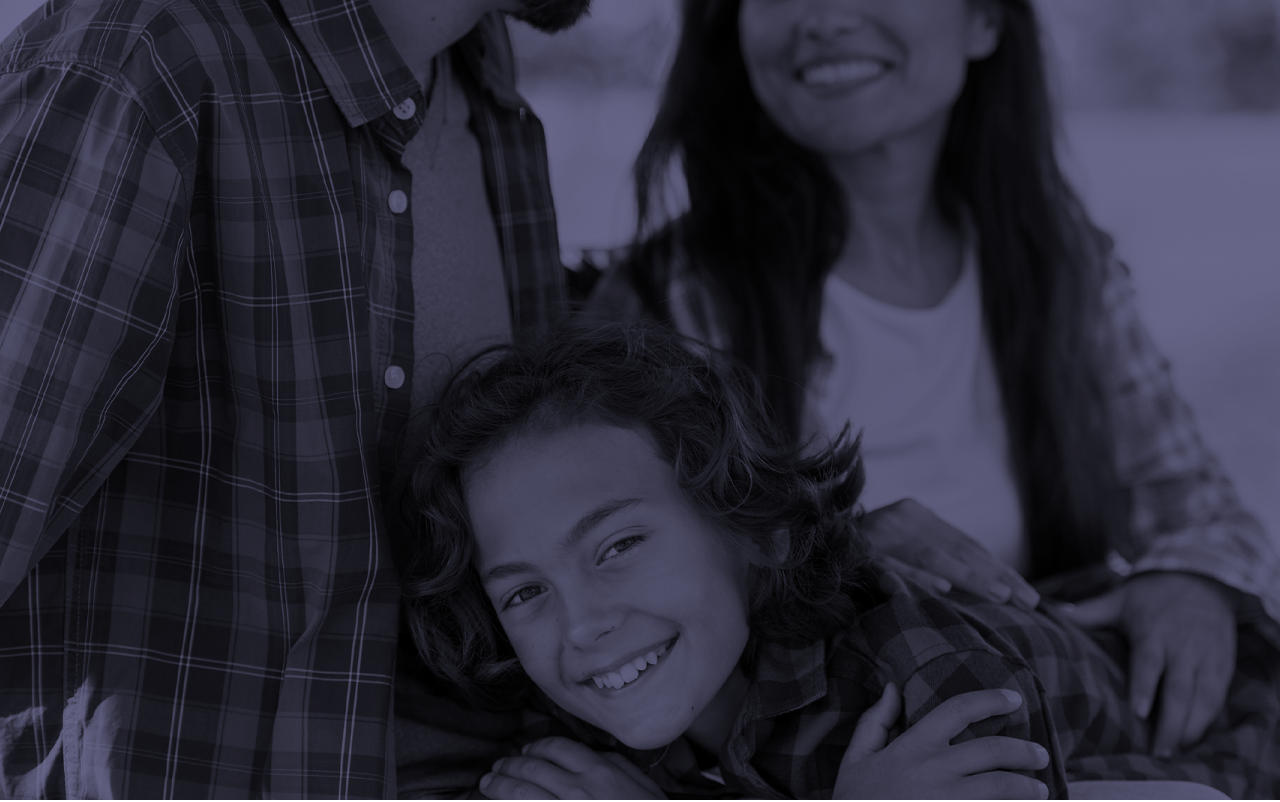
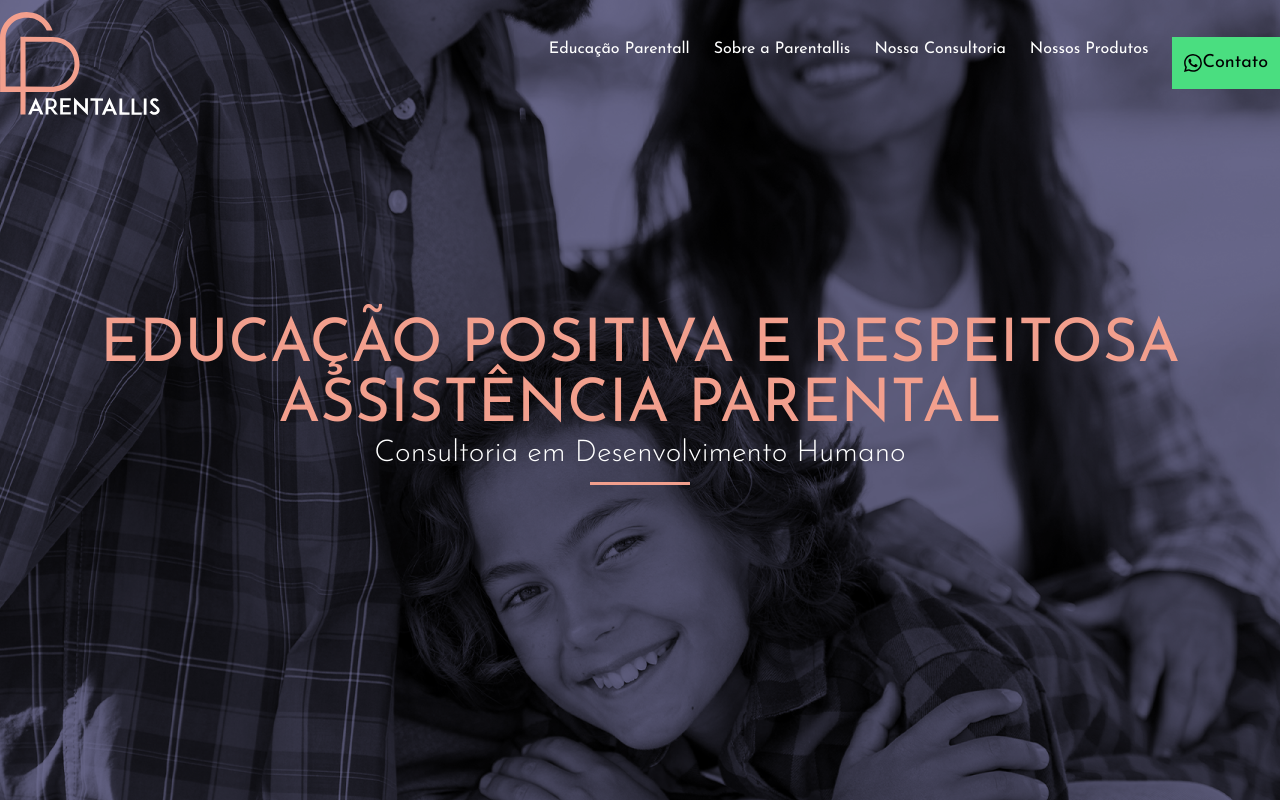
Before and after one commit to rafalopesdev/teste-parentallis, a React (Vite) app: page / in a window 1280 px wide. Shown: the top 802 px of the page. Built offline with nearby package versions, Linux system fonts and the light colour scheme.

Commit message:
update section

```diff
--- a/package.json
+++ b/package.json
@@ -11,7 +11,8 @@
   },
   "dependencies": {
     "react": "^18.2.0",
-    "react-dom": "^18.2.0"
+    "react-dom": "^18.2.0",
+    "react-icons": "^5.0.1"
   },
   "devDependencies": {
     "@types/react": "^18.2.55",
--- a/src/App.css
+++ b/src/App.css
@@ -1,10 +1,12 @@
-.line-before::after {
+.line::after {
   content: '';
   width: 100px;
   height: 3px;
   background: green;
   display: block;
   margin: 0 auto;
+  background: #f29f8d;
+  margin-top: 10px;
 }
 h2 {
   font-weight: 600;
@@ -14,3 +16,10 @@ p {
   font-size: 1rem;
   font-weight: 400;
 }
+.menu li {
+  color: #ffff;
+  transition: 0.1s ease-in;
+}
+.menu li:hover {
+  color: #f29f8d;
+}
--- a/src/App.jsx
+++ b/src/App.jsx
@@ -1,16 +1,23 @@
 import './App.css';
 import About from './components/About';
 import Banner from './components/Banner';
+import BannerFooter from './components/BannerFooter';
 import BannerSecond from './components/BannerSecond';
+import BannerThird from './components/BannerThird';
 import Consultoria from './components/Consultoria';
 import Fernanda from './components/Fernanda';
+import Footer from './components/Footer';
+import Nav from './components/Nav';
+import Podcast from './components/Podcast';
 import Produtos from './components/Produtos';
 import Proposito from './components/Proposito';
 import Video from './components/Video';
+import Youtube from './components/Youtube';
 
 function App() {
   return (
     <div>
+      <Nav />
       <Banner />
       <Video />
       <About />
@@ -19,6 +26,11 @@ function App() {
       <BannerSecond />
       <Consultoria />
       <Produtos />
+      <BannerThird />
+      <Youtube />
+      <Podcast />
+      <BannerFooter />
+      <Footer />
     </div>
   );
 }
--- a/src/components/Banner.jsx
+++ b/src/components/Banner.jsx
@@ -1,13 +1,20 @@
 import ImgFamilyTop from '../assets/mother.png';
-// import Nav from './Nav';
 
 const Banner = () => {
   return (
-    <div className="w-full h-screen relative">
+    <div className="w-full h-screen relative flex items-center justify-center">
+      <div className="absolute container">
+        <h1 className="text-[#F29F8D] text-6xl text-center">
+          EDUCAÇÃO POSITIVA E RESPEITOSA<br></br>ASSISTÊNCIA PARENTAL
+        </h1>
+        <span className="line text-center m-auto block text-white text-3xl font-light">
+          Consultoria em Desenvolvimento Humano
+        </span>
+      </div>
       <img
         src={ImgFamilyTop}
         alt="Família"
-        className="w-full h-full object-cover absolute"
+        className="w-full h-full object-cover"
       />
     </div>
   );
--- /dev/null
+++ b/src/components/BannerFooter.jsx
@@ -0,0 +1,13 @@
+import React from 'react';
+import BannerSec from '../assets/bg-banner-second.png';
+
+const BannerFooter = () => {
+  return (
+    <div className="w-full h-full relative flex items-center">
+      <div className="container m-auto absolute bg-green-400"></div>
+      <img src={BannerSec} alt="Família" className="w-full -z-10" />
+    </div>
+  );
+};
+
+export default BannerFooter;
--- /dev/null
+++ b/src/components/BannerThird.jsx
@@ -0,0 +1,18 @@
+import React from 'react';
+import BannerSec from '../assets/bg-banner-second.png';
+
+const BannerThird = () => {
+  return (
+    <div className="w-full h-full relative flex items-center">
+      <div className="container m-auto absolute bg-green-400">
+        <h2 className="text-center">
+          Maternar é antes de tudo se auto educar para sempre
+        </h2>
+        <p className="text-center">Fernanda Bardela</p>
+      </div>
+      <img src={BannerSec} alt="Família" className="w-full -z-10" />
+    </div>
+  );
+};
+
+export default BannerThird;
--- /dev/null
+++ b/src/components/Footer.jsx
@@ -0,0 +1,53 @@
+import { FaLinkedin, FaSpotify, FaYoutube } from 'react-icons/fa';
+import { AiFillInstagram } from 'react-icons/ai';
+import { MdEmail } from 'react-icons/md';
+import { BsWhatsapp } from 'react-icons/bs';
+
+const Footer = () => {
+  return (
+    <div className="w-full h-full bg-[#283959]">
+      <div className="container m-auto flex justify-center">
+        <div className="bg-[#8EA3BF] rounded-xl relative -top-16 w-full max-w-xl p-5">
+          <h2 className="text-center text-[#283959]">Quer saber mais?</h2>
+          <p className="text-center text-white">
+            Clique aqui para falar com a gente
+          </p>
+          <div className="bg-white flex items-center rounded-lg justify-between p-3">
+            <div className="flex items-center gap-3">
+              <BsWhatsapp className="text-3xl" />
+              Falar com a Parentallis
+            </div>
+            <a href="" className="h-full p-3 bg-[#0B2550] text-white">
+              Clique aqui
+            </a>
+          </div>
+        </div>
+      </div>
+      <div className="container m-auto flex justify-between items-center text-white  pb-5">
+        <p>© Parentallis 2023 - Todos os direitos reservados</p>
+        <div className="flex items-center gap-24 text-2xl text-[#F29F8D]">
+          <div className="flex gap-3 items-center">
+            <MdEmail />
+            <p className="text-white">parentallis@outlook.com</p>
+          </div>
+          <div className="flex flex-row gap-3">
+            <a href="">
+              <FaYoutube />
+            </a>
+            <a href="">
+              <FaSpotify />
+            </a>
+            <a href="">
+              <AiFillInstagram />
+            </a>
+            <a href="">
+              <FaLinkedin />
+            </a>
+          </div>
+        </div>
+      </div>
+    </div>
+  );
+};
+
+export default Footer;
--- a/src/components/Nav.jsx
+++ b/src/components/Nav.jsx
@@ -1,23 +1,30 @@
-import React from 'react';
+import Logo from '../assets/logo.svg';
+import { BsWhatsapp } from 'react-icons/bs';
 
 const Nav = () => {
   return (
-    <div className="w-full bg-green-400 fixed">
-      <nav className="container m-auto flex justify-between pt-3 pb-3">
-        <h1>Logotipo</h1>
-        <ul className="flex">
+    <div className="w-full fixed z-10">
+      <nav className="container m-auto flex items-center justify-between pt-3 pb-3 ">
+        <a href="">
+          <img src={Logo} width={160} alt="Logo Parentallis" />
+        </a>
+        <ul className="flex gap-6 menu">
           <li>
-            <a href="">Home</a>
+            <a href="">Educação Parentall</a>
           </li>
           <li>
-            <a href="">Home</a>
+            <a href="">Sobre a Parentallis</a>
           </li>
           <li>
-            <a href="">Home</a>
+            <a href="">Nossa Consultoria</a>
           </li>
           <li>
-            <a href="">Home</a>
+            <a href="">Nossos Produtos</a>
           </li>
+          <a href="" className="bg-green-400 flex items-center text-lg p-3">
+            <BsWhatsapp />
+            Contato
+          </a>
         </ul>
       </nav>
     </div>
--- /dev/null
+++ b/src/components/Podcast.jsx
@@ -0,0 +1,42 @@
+import React from 'react';
+import Podcast1 from '../assets/podcast1.jpg';
+import Podcast2 from '../assets/podcast2.jpg';
+import Podcast3 from '../assets/podcast3.jpg';
+import Podcast4 from '../assets/podcast4.jpg';
+
+const Podcast = () => {
+  return (
+    <div className="w-full h-full">
+      <h2 className="text-center">Ouça o nosso Podcast</h2>
+      <div className="container m-auto grid grid-cols-4 justify-between gap-5">
+        <div>
+          <a href="" className="text-center block">
+            <img src={Podcast1} alt="Podcast" />
+            Comportamento infantis: o que esperar em cada fase!
+          </a>
+        </div>
+        <div className="">
+          <a href="" className="text-center block">
+            <img src={Podcast2} alt="Podcast" className="block m-auto" />
+            Você pede desculpas para seus filhos?
+          </a>
+        </div>
+        <div>
+          <a href="" className="text-center block">
+            <img src={Podcast3} alt="Podcast" />
+            Devemos normalizar acalmar nossas crianças
+          </a>
+        </div>
+        <div className="">
+          <a href="" className="text-center block">
+            <img src={Podcast4} alt="Podcast" className="" />
+            Você sabe o que os comportamentos dos seus filhos realmente
+            significam?
+          </a>
+        </div>
+      </div>
+    </div>
+  );
+};
+
+export default Podcast;
--- /dev/null
+++ b/src/components/Youtube.jsx
@@ -0,0 +1,47 @@
+import React from 'react';
+
+const Youtube = () => {
+  return (
+    <div className="w-full h-full">
+      <h2 className="text-center">Veja nosso canal no YoutTube</h2>
+      <div className="container m-auto grid grid-cols-3">
+        <div>
+          <iframe
+            src="https://www.youtube.com/embed/RH0loOIXk3k?si=1GAmgZtYLp2DqSCD"
+            title="YouTube video player"
+            frameborder="0"
+            allow="accelerometer; autoplay; clipboard-write; encrypted-media; gyroscope; picture-in-picture; web-share"
+            allowfullscreen
+          ></iframe>
+          <a href="" className="block text-center">
+            Adolescência: uma fase de muita transformação
+          </a>
+        </div>
+        <div>
+          <iframe
+            src="https://www.youtube.com/embed/RH0loOIXk3k?si=pqO4l99KzaMVOnoD"
+            title="YouTube video player"
+            frameborder="0"
+            allow="accelerometer; autoplay; clipboard-write; encrypted-media; gyroscope; picture-in-picture; web-share"
+            allowfullscreen
+          ></iframe>
+          <a href="">Adolescência: uma fase de muita transformação</a>
+        </div>
+        <div>
+          <iframe
+            src="https://www.youtube.com/embed/ZzVsmswoV7s?si=c9TVTmEl4aqSeN4A"
+            title="YouTube video player"
+            frameborder="0"
+            allow="accelerometer; autoplay; clipboard-write; encrypted-media; gyroscope; picture-in-picture; web-share"
+            allowfullscreen
+          ></iframe>
+          <a href="" className="block text-center">
+            Como estabelecer limites ao meu filho de uma forma respeitosa?
+          </a>
+        </div>
+      </div>
+    </div>
+  );
+};
+
+export default Youtube;
```
Also changed, not shown: 1 other file (tests, documents, lock files or other folders).
